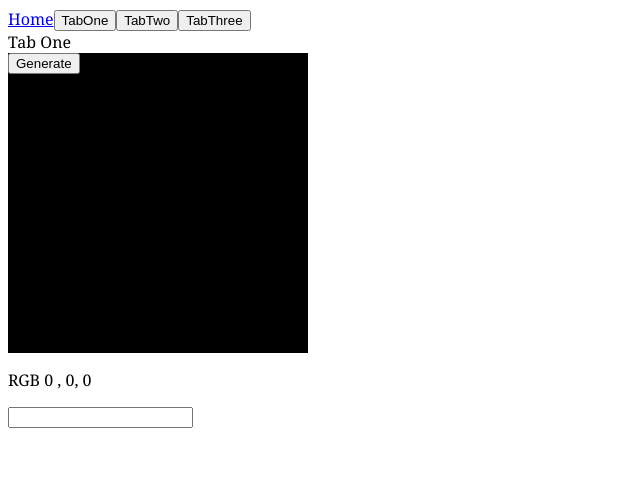
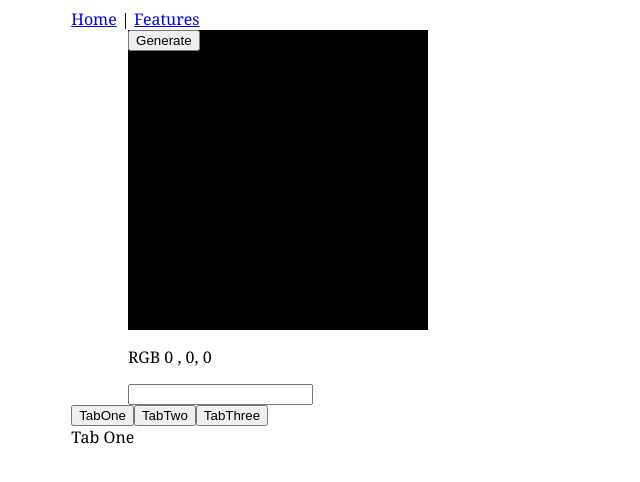
Before and after one commit to austinmula/vue-components, a Vue app: page /features in a window 1280 px wide. Shown: the top 482 px of the page, without its empty margins (0-640 px from the left). Built offline with nearby package versions, Linux system fonts and the light colour scheme.

Commit message:
created feature route

```diff
--- a/src/App.vue
+++ b/src/App.vue
@@ -37,9 +37,9 @@ export default {
 <template>
     <div class="container">
 
-    </div>
         <!-- navigation -->
-    <router-link to="/">Home</router-link>
+        <router-link to="/">Home</router-link> |
+        <router-link to="/features">Features</router-link>
         <router-view />
         <button @click="activeTab = 'TabOne'">TabOne</button>
         <button @click="activeTab = 'TabTwo'">TabTwo</button>
@@ -49,11 +49,7 @@ export default {
             <component :is="activeTab" />
         </keep-alive>
 
-
-    <!-- color generator with data from child to parent -->
-
-    <ColorGenerator :red="red" :blue="blue" :green="green" @generate="generateRand" />
-    <input type="number" name="filter-key" v-model="filterkey" />
+    </div>
 
 </template>
 
--- /dev/null
+++ b/src/pages/Features.vue
@@ -0,0 +1,31 @@
+<script>
+import ColorGenerator from '../components/ColorGenerator.vue';
+
+export default {
+    components: {
+        ColorGenerator,
+    },
+    data() {
+        return {
+            red: 0,
+            green: 0,
+            blue: 0,
+        }
+    }, methods: {
+        generateRand() {
+            this.red = Math.floor((Math.random() * 255) + 0)
+            this.blue = Math.floor((Math.random() * 255) + 0)
+            this.green = Math.floor((Math.random() * 255) + 0)
+        }
+    }
+}
+
+</script>
+
+<template>
+    <div class="container">
+        <ColorGenerator :red="red" :blue="blue" :green="green" @generate="generateRand" />
+        <input type="number" name="filter-key" v-model="filterkey" />
+    </div>
+
+</template>
--- a/src/router/routes.js
+++ b/src/router/routes.js
@@ -1,13 +1,14 @@
 import * as VueRouter from "vue-router";
-import Home from '../pages/Home.vue'
+import Home from "../pages/Home.vue";
+import Features from "../pages/Features.vue";
 
-
-const routes = [{ path: "/", component: Home }];
+const routes = [
+    { path: "/", component: Home },
+    { path: "/features", component: Features, name: "Features" },
+];
 const router = VueRouter.createRouter({
     routes,
     history: VueRouter.createWebHistory(),
 });
 
-
-
 export default router;
```
Lines whose indentation alone changed are shown as unchanged.
